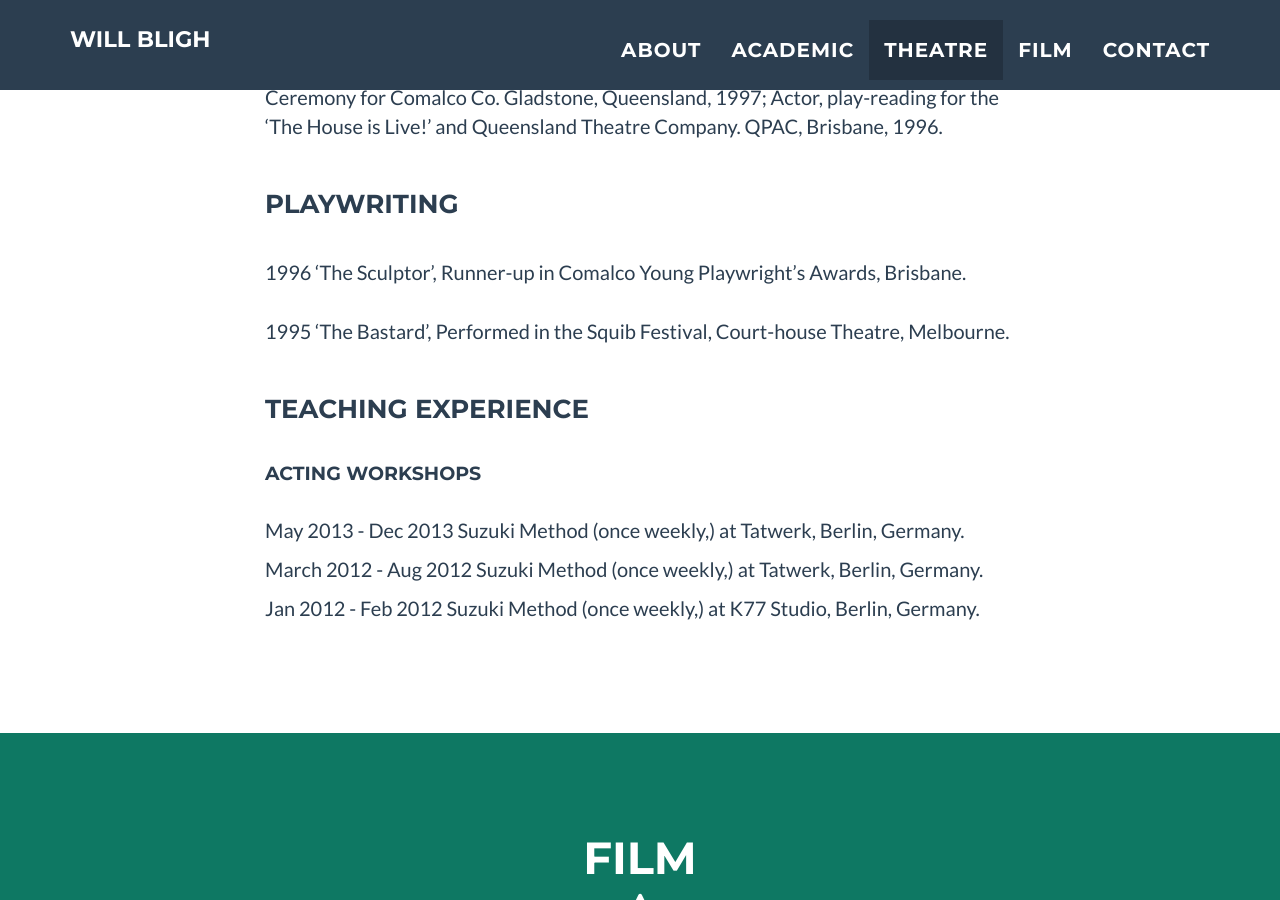
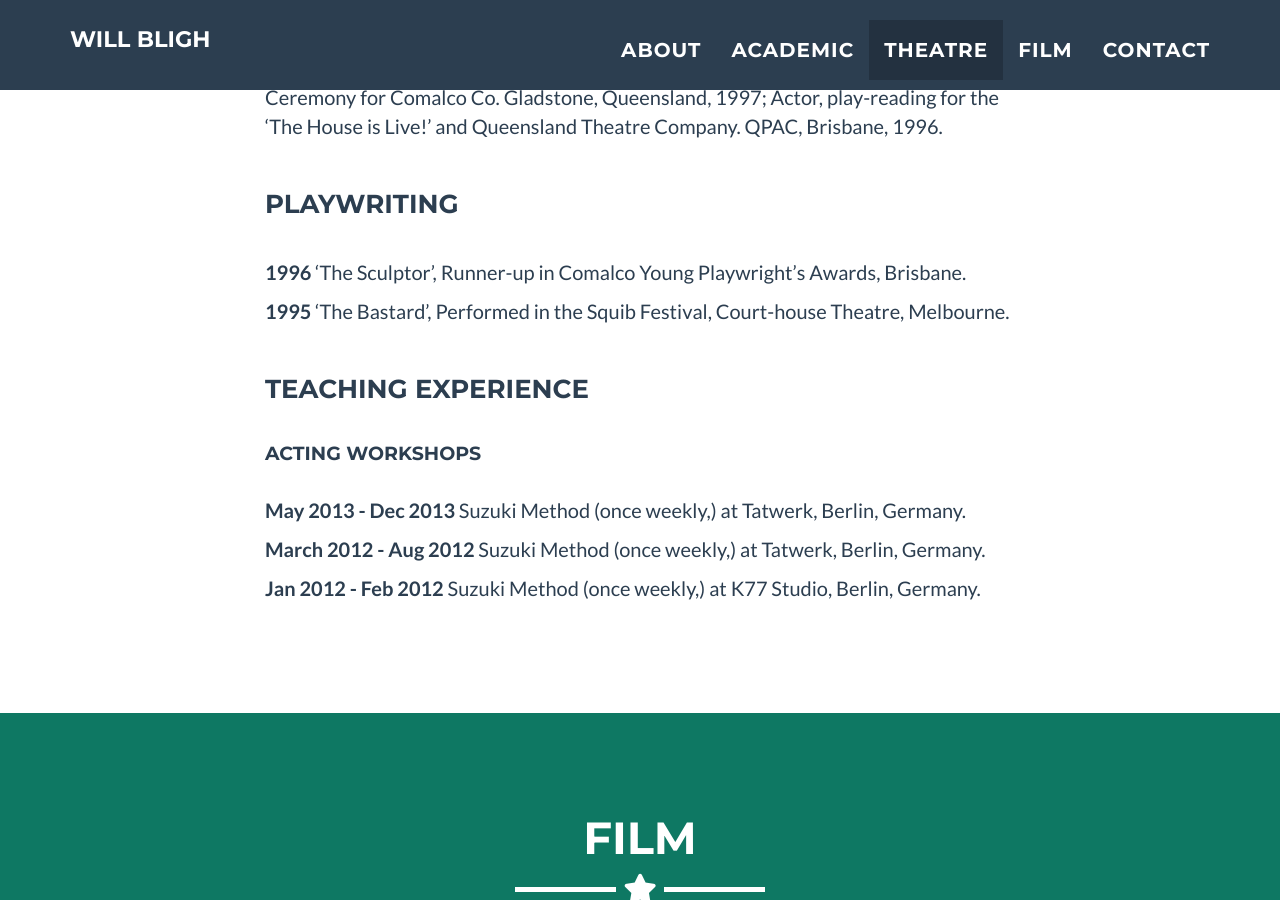
Before and after one commit to willbligh/willbligh.github.io, a Jekyll site: the page built from _posts/2014-07-18-project-1.markdown, in a window 1280 px wide and 900 px high, scrolled down 5375 px. Built offline with Jekyll 4.4.1, drawn with Linux system fonts in a browser that asks for light colours.

Commit message:
Update theatre.md

```diff
--- a/_includes/docs/theatre.md
+++ b/_includes/docs/theatre.md
@@ -37,9 +37,9 @@
 
 ### PLAYWRITING
 <br>
-1996		‘The Sculptor’, Runner-up in Comalco Young Playwright’s Awards, Brisbane.
-<div style="height:20px;"></div>
-1995 		‘The Bastard’, Performed in the Squib Festival, Court-house Theatre, Melbourne.
+**1996**		‘The Sculptor’, Runner-up in Comalco Young Playwright’s Awards, Brisbane.
+
+**1995** 		‘The Bastard’, Performed in the Squib Festival, Court-house Theatre, Melbourne.
 <br>
 <br>
 
@@ -47,8 +47,8 @@
 <div style="height:20px;"></div>
 #### Acting Workshops
 <div style="height:20px;"></div>
-May 2013 - Dec 2013		Suzuki Method (once weekly,) at Tatwerk, Berlin, Germany.
+**May 2013 - Dec 2013**		Suzuki Method (once weekly,) at Tatwerk, Berlin, Germany.
 
-March 2012 - Aug 2012	Suzuki Method (once weekly,) at Tatwerk, Berlin, Germany.
+**March 2012 - Aug 2012**	Suzuki Method (once weekly,) at Tatwerk, Berlin, Germany.
 
-Jan 2012 - Feb 2012		Suzuki Method (once weekly,) at K77 Studio, Berlin, Germany.
+**Jan 2012 - Feb 2012**		Suzuki Method (once weekly,) at K77 Studio, Berlin, Germany.
```
